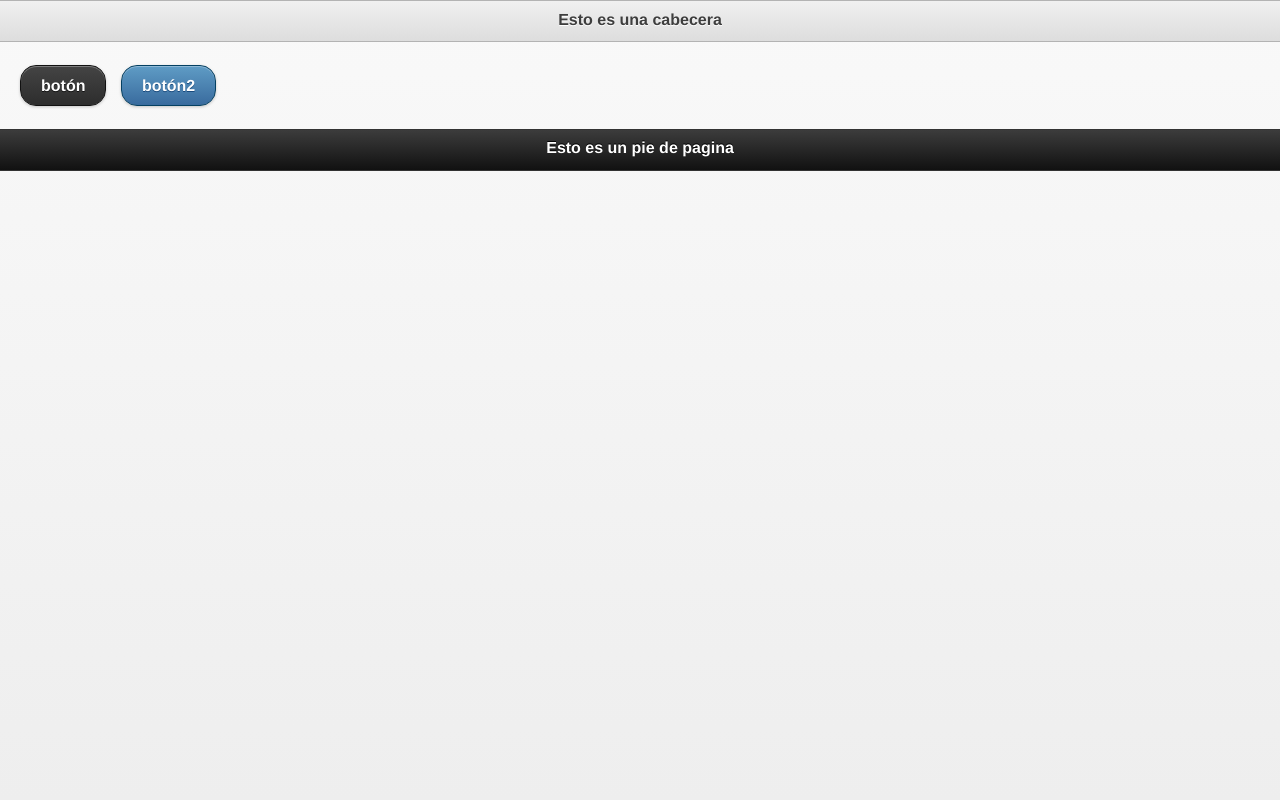
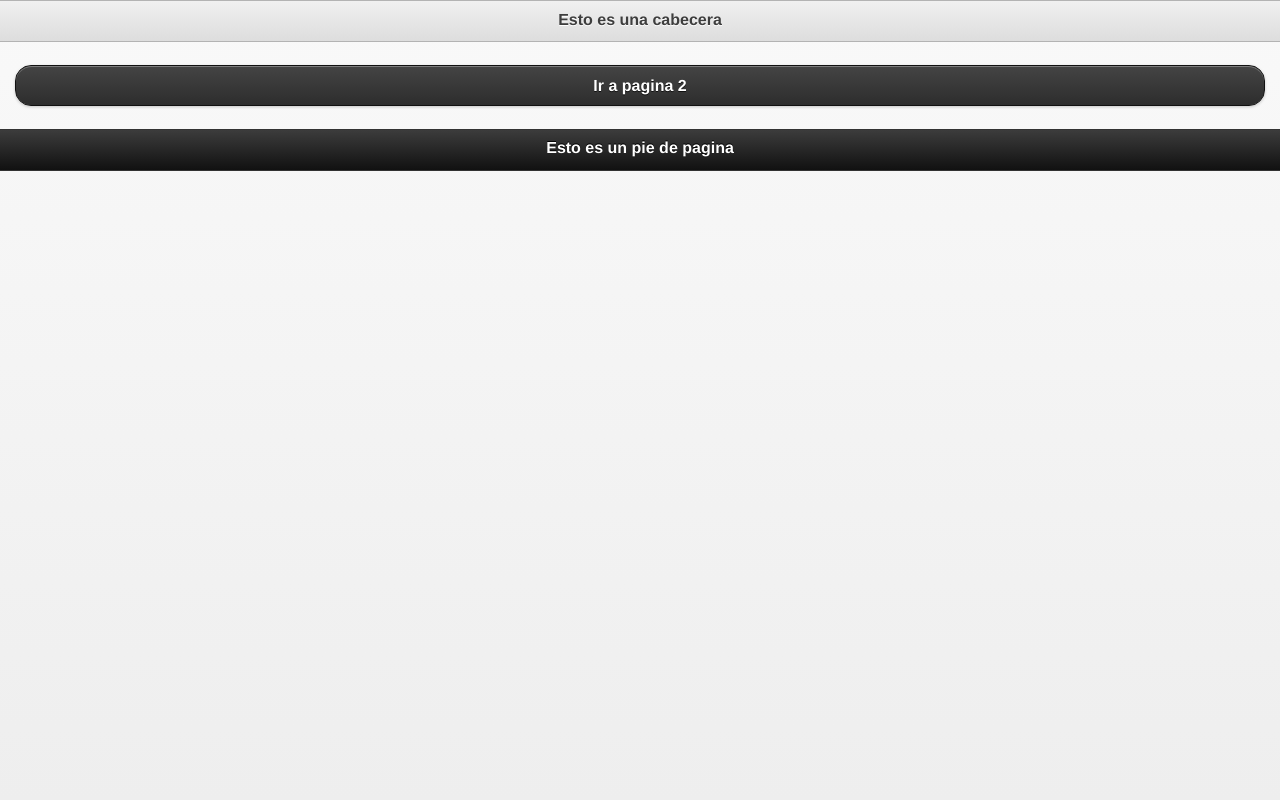
Before and after one commit to gloton/jquery-mobile-cf, a PHP site: page / in a window 1280 px wide. Run offline with PHP 8.4, Linux system fonts and the light colour scheme.

Commit message:
7 enlazar paginas internas Adelante un poquito de codigo para el tutorial 8 que es para enlazar pagina externas Solo cree pagina2.php

```diff
--- a/index.php
+++ b/index.php
@@ -10,7 +10,7 @@
 
 <body>
 <!-- primera pagina -->
-<div data-role="page">
+<div data-role="page" id="pagina1">
 <!-- bajo este datarol contendra toda la aplicacion de nuesto jqm -->
 <!-- cabecera -->
 	<div data-role="header" data-theme="c">
@@ -18,8 +18,23 @@
 	</div>
 <!-- contenido -->
 	<div data-role="content">
-		<a href=”#a”  data-role="button" data-theme="a" data-inline="true">botón</a>
-		<a href=”#a”  data-role="button" data-theme="b" data-inline="true">botón2</a>
+		<a href="#pagina2"  data-role="button" data-theme="a">Ir a pagina 2</a>
+	</div>
+<!-- pie de pagina -->
+	<div data-role="footer"><h2>Esto es un pie de pagina</h2></div>
+</div>
+
+<!-- pagina 2 -->
+<div data-role="page" id="pagina2">
+<!-- bajo este datarol contendra toda la aplicacion de nuesto jqm -->
+<!-- cabecera -->
+	<div data-role="header" data-theme="c">
+		<h1>Pagina 2</h1>
+	</div>
+<!-- contenido -->
+	<div data-role="content">
+		<p>Estas en la pagina 2</p>
+		<a href="#pagina1"  data-role="button" data-theme="a">Ir a pagina 1</a>
 	</div>
 <!-- pie de pagina -->
 	<div data-role="footer"><h2>Esto es un pie de pagina</h2></div>
--- /dev/null
+++ b/pagina2.php
@@ -0,0 +1 @@
+<?php
```
